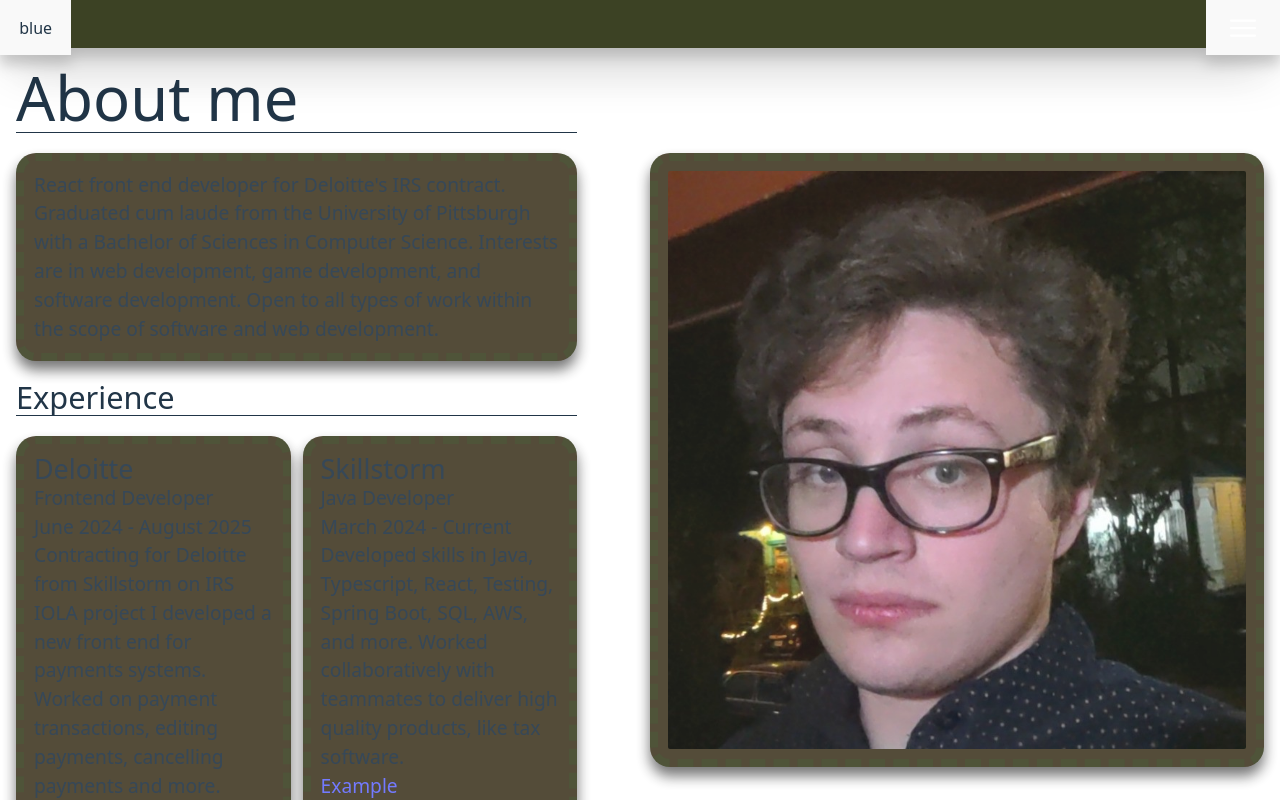
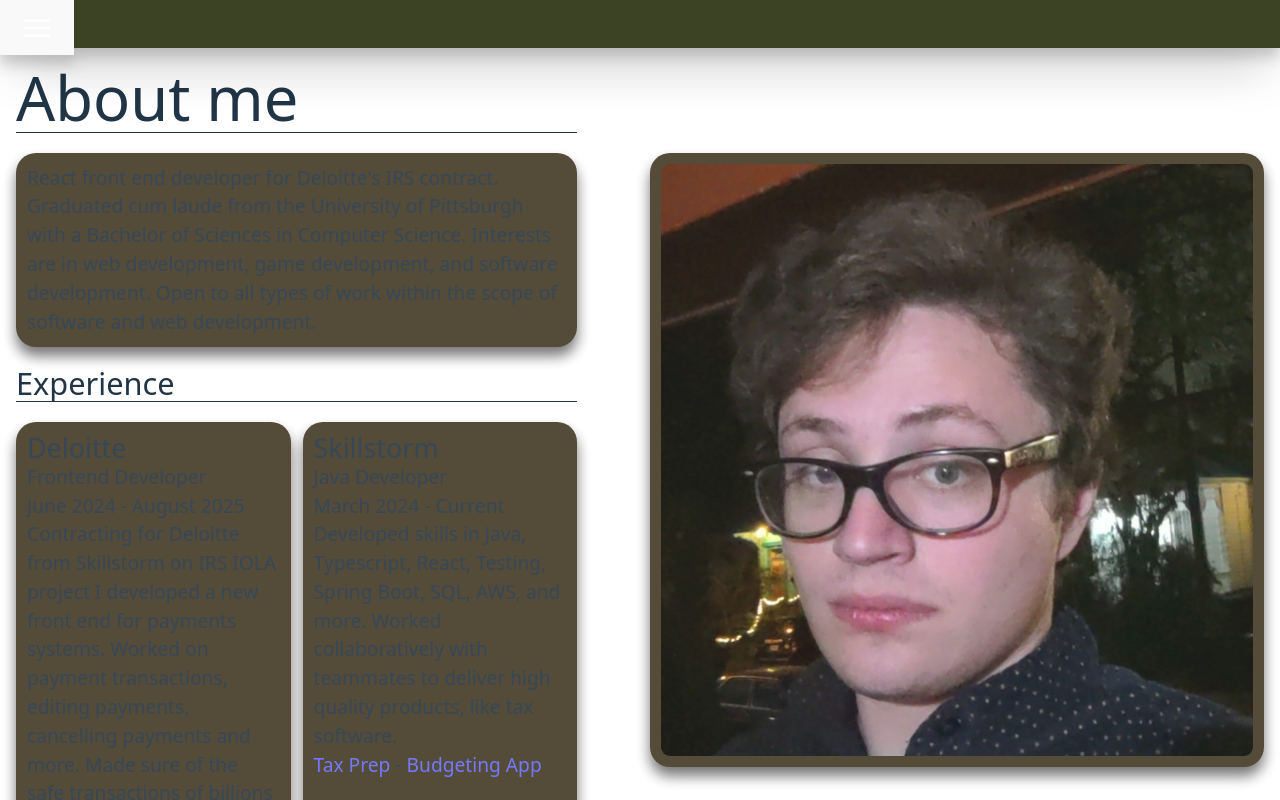
Before and after one commit to fridizkool/fredsite, a React (Vite) app: page /fredsite/about in a window 1280 px wide. Shown: the top 800 px of the page. Built offline with nearby package versions, Linux system fonts and the light colour scheme.

Commit message:
touch ups

```diff
--- a/package.json
+++ b/package.json
@@ -4,6 +4,7 @@
   "version": "0.0.0",
   "type": "module",
   "scripts": {
+    "start": "vite",
     "dev": "vite",
     "build": "tsc -b && vite build",
     "lint": "eslint .",
--- a/src/Pages/About/About.tsx
+++ b/src/Pages/About/About.tsx
@@ -48,7 +48,14 @@ export default function About() {
                 href="https://github.com/fridizkool/Project-2-SkSt"
                 target="_blank"
               >
-                Example
+                Tax Prep
+              </a>
+              {" - "}
+              <a
+                href="https://github.com/orgs/My-Budget-Buddy/repositories"
+                target="_blank"
+              >
+                Budgeting App
               </a>
             </div>
             <div className="window-blurb">
--- a/src/Pages/MainPage/MainPage.tsx
+++ b/src/Pages/MainPage/MainPage.tsx
@@ -1,3 +1,18 @@
+import { MenuLink } from "../../components/NavBar/NavBar";
+import { SiteRoutes } from "../../routes/SiteRoutes";
+
 export default function MainPage() {
-  return <>Welcome</>;
+  return (
+    <div className="grid grid-cols-12 grid-rows-12 gap-5">
+      <div className="col-span-8 col-start-3 window-blurb introduction text-center">
+        <h1>Welcome to my site!</h1>
+        <img src="meat.gif" className="object-fill w-full pt-3"></img>
+      </div>
+      <div className="col-span-8 col-start-3 row-span-1 window-blurb introduction text-center">
+        {SiteRoutes.map((route) => {
+          return <MenuLink to={route.to}>{route.linkText}</MenuLink>;
+        })}
+      </div>
+    </div>
+  );
 }
--- a/src/components/NavBar/NavBar.tsx
+++ b/src/components/NavBar/NavBar.tsx
@@ -17,29 +17,17 @@ export default function NavBar() {
       </button>
     );
   }
-  function MenuLink(props: MenuNavProps) {
-    return (
-      <div className=" px-2.5 py-2">
-        <NavLink to={props.to} className="text-white">
-          {props?.children}
-        </NavLink>
-      </div>
-    );
-  }
 
   return (
     <div className="sticky top-0 w-full z-10 drop-shadow-xl/20">
       <div className="grid grid-cols-2 w-full bg-trimary-bg shadow-2xl h-12">
         <span className="col-span-1 flex">
-          <button className="">blue</button>
-        </span>
-        <span className="col-span-1 justify-self-end flex">
           <NavMenu />
         </span>
       </div>
       {open && (
-        <div className="grid grid-cols-10 w-full absolute">
-          <div className="col-span-1 col-start-10 bg-secondary-bg">
+        <div className="grid grid-cols-8 w-full absolute z-10">
+          <div className="col-span-1 col-start-1 bg-secondary-bg">
             {SiteRoutes.map((route) => {
               return <MenuLink to={route.to}>{route.linkText}</MenuLink>;
             })}
@@ -50,6 +38,16 @@ export default function NavBar() {
   );
 }
 
+export function MenuLink(props: MenuNavProps) {
+  return (
+    <div className="px-2.5 py-2 inset-y-0 right-0 row-span-1">
+      <NavLink to={props.to} className="text-white">
+        {props?.children}
+      </NavLink>
+    </div>
+  );
+}
+
 type MenuNavProps = {
   to: string;
   children?: ReactNode;
--- a/src/index.css
+++ b/src/index.css
@@ -70,7 +70,8 @@ button:focus-visible {
 .window-blurb {
   background-color: var(--color-secondary-bg);
   border-radius: 20px;
-  border: 8px dashed var(--color-trimary-bg);
+  /* border: 8px dashed var(--color-trimary-bg); */
+  border: 1px solid transparent;
   padding: 10px;
   opacity: 90%;
   @apply drop-shadow-xl/60;
```
Also changed, not shown: public/meat.gif (added), src/Pages/MainPage/index.tsx (deleted), 1 other file (tests, documents, lock files or other folders).
